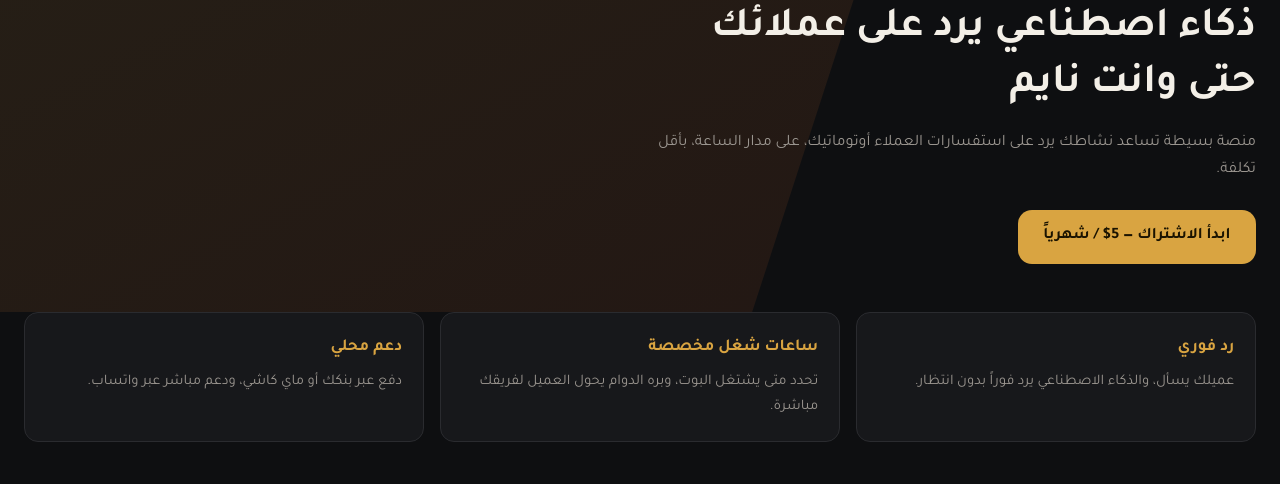
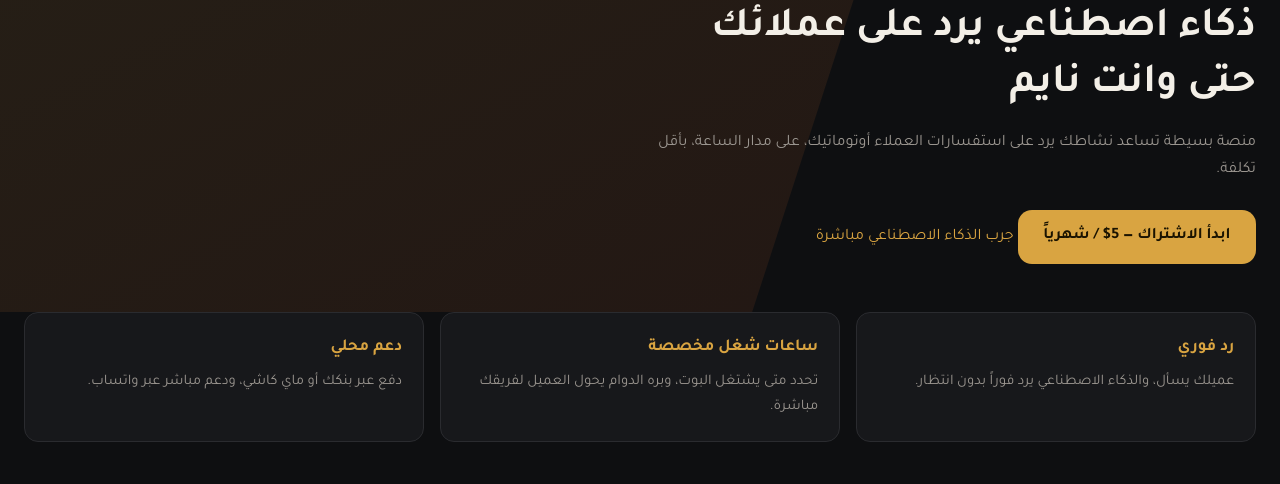
Before and after one commit to ali554411xxx-oss/TigerDesk, a Flask app: page / in a window 1280 px wide. Shown: the part 164-648 px from the top of the page. Run offline with Flask 3, Linux system fonts and the light colour scheme.

Commit message:
Add demo link to index.html

```diff
--- a/templates/index.html
+++ b/templates/index.html
@@ -12,6 +12,7 @@
             على مدار الساعة، بأقل تكلفة.
         </p>
         <a href="{{ url_for('subscribe') }}" class="btn-primary">ابدأ الاشتراك — {{ price }}$ / شهرياً</a>
+        <a href="{{ url_for('demo') }}" class="btn-secondary">جرب الذكاء الاصطناعي مباشرة</a>
     </div>
 </section>
 
```
